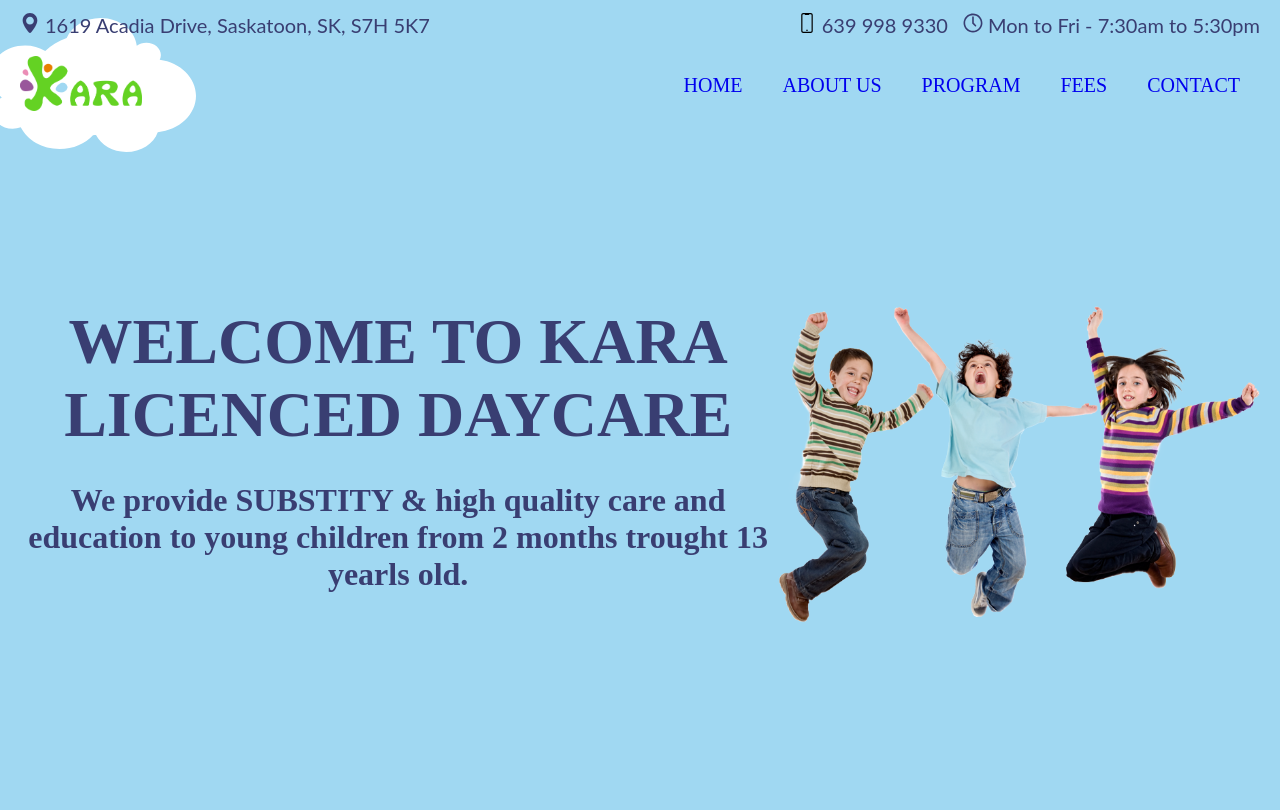
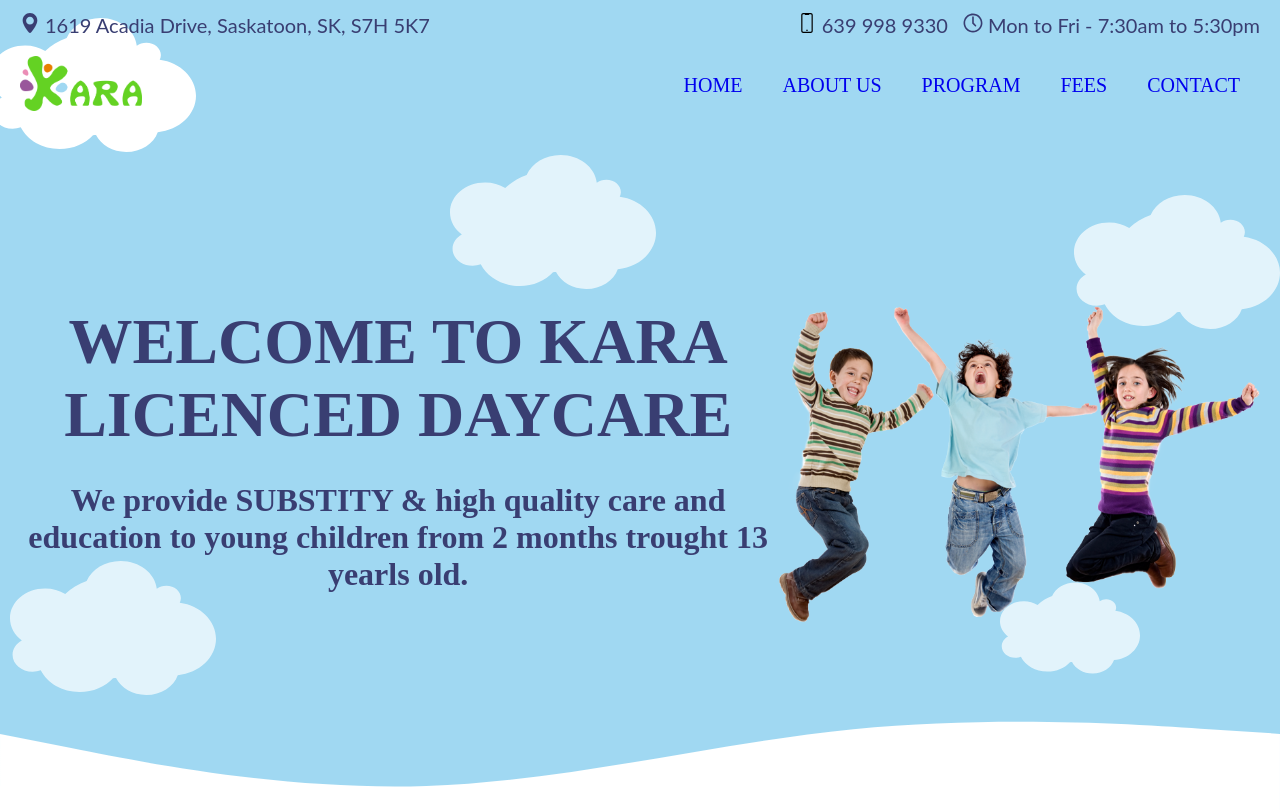
Before and after one commit to RatkoG/karadaycare, a Gatsby site: page /fees in a window 1280 px wide. Built offline with nearby package versions, Linux system fonts and the light colour scheme; Gatsby itself is replaced by a stand-in of ours; a web font is replaced by a local one.

Commit message:
Clound & Wave

```diff
--- a/src/sections/home.js
+++ b/src/sections/home.js
@@ -2,10 +2,9 @@ import React from "react"
 import { useStaticQuery, graphql } from "gatsby"
 import styled from "styled-components"
 import Img from "gatsby-image"
-// import Wave from "../images/wave.svg"
 
 import { StyledSection, Contained } from "../components/layout/elements"
-
+import CloudIcon from "../images/cloud.svg"
 const StyledContainer = styled(Contained)`
   display: flex;
 `
@@ -13,6 +12,12 @@ const StyledContainer = styled(Contained)`
 const StyledHome = styled(StyledSection)`
   height: 69rem;
   background: ${props => props.theme.colors.blueLight};
+  & > svg {
+    position: absolute;
+    bottom: 0;
+    width: 100%;
+    fill: white;
+  }
 `
 const Title = styled.h1`
   color: ${props => props.theme.colors.headingMain};
@@ -43,6 +48,28 @@ const StyledImg = styled(Img)`
 //   display: block;
 // `
 
+const StyledCloud = styled(CloudIcon)`
+  position: absolute;
+  opacity: 0.7;
+`
+
+const CloudOne = styled(StyledCloud)`
+  top: -15rem;
+  left: 45rem;
+`
+const CloudTwo = styled(StyledCloud)`
+  top: -11rem;
+  right: 0rem;
+`
+const CloudThree = styled(StyledCloud)`
+  bottom: -7rem;
+  right: 14rem;
+  width: 14rem;
+`
+const CloudFour = styled(StyledCloud)`
+  bottom: -7rem;
+  left: 1rem;
+`
 const ChildrenImg = () => {
   const { file } = useStaticQuery(graphql`
     query {
@@ -71,7 +98,19 @@ const Home = () => {
           </Subtitle>
         </StyledTextSection>
         <ChildrenImg />
+        <CloudOne />
+        <CloudTwo />
+        <CloudThree />
+        <CloudFour />
       </StyledContainer>
+      <>
+        <svg xmlns="http://www.w3.org/2000/svg" viewBox="0 0 1440 150">
+          <path
+            fill-opacity="1"
+            d="M0,64L80,80C160,96,320,128,480,122.7C640,117,800,75,960,58.7C1120,43,1280,53,1360,58.7L1440,64L1440,320L1360,320C1280,320,1120,320,960,320C800,320,640,320,480,320C320,320,160,320,80,320L0,320Z"
+          ></path>
+        </svg>
+      </>
     </StyledHome>
   )
 }
```
